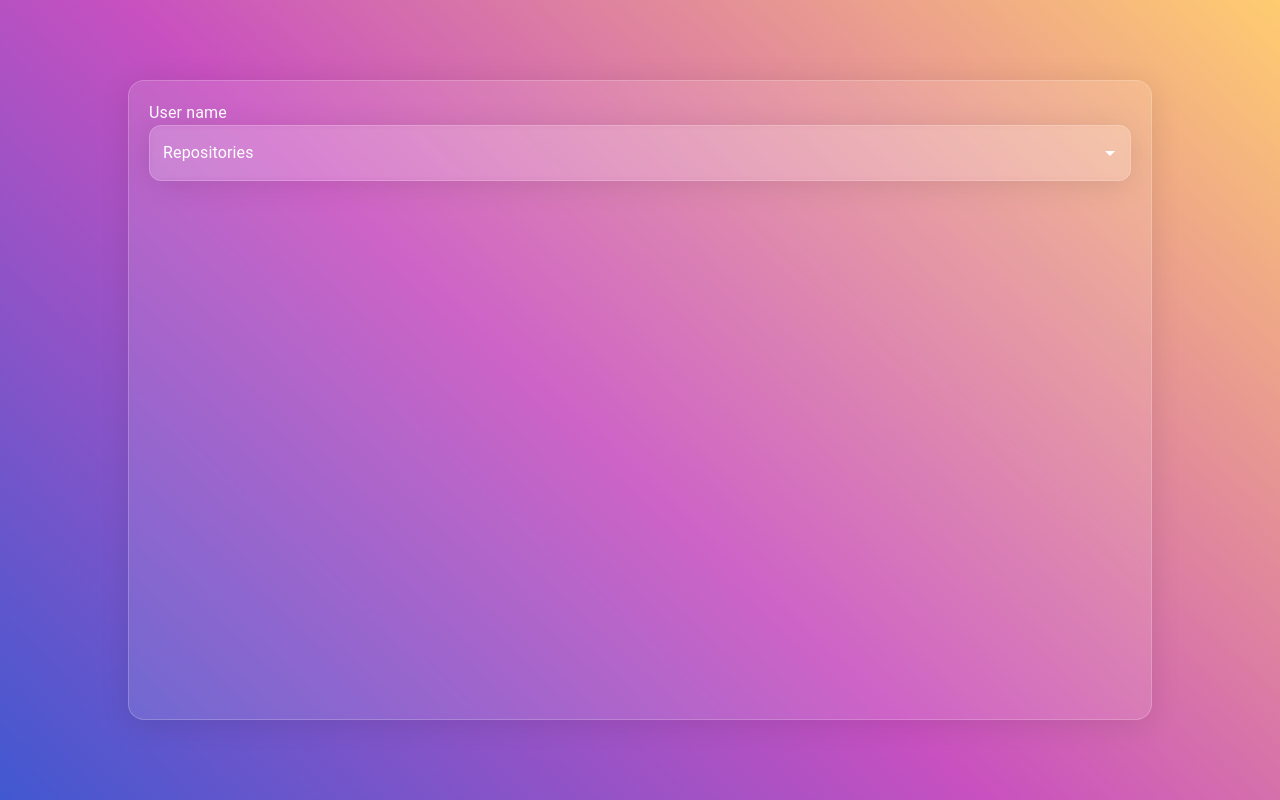
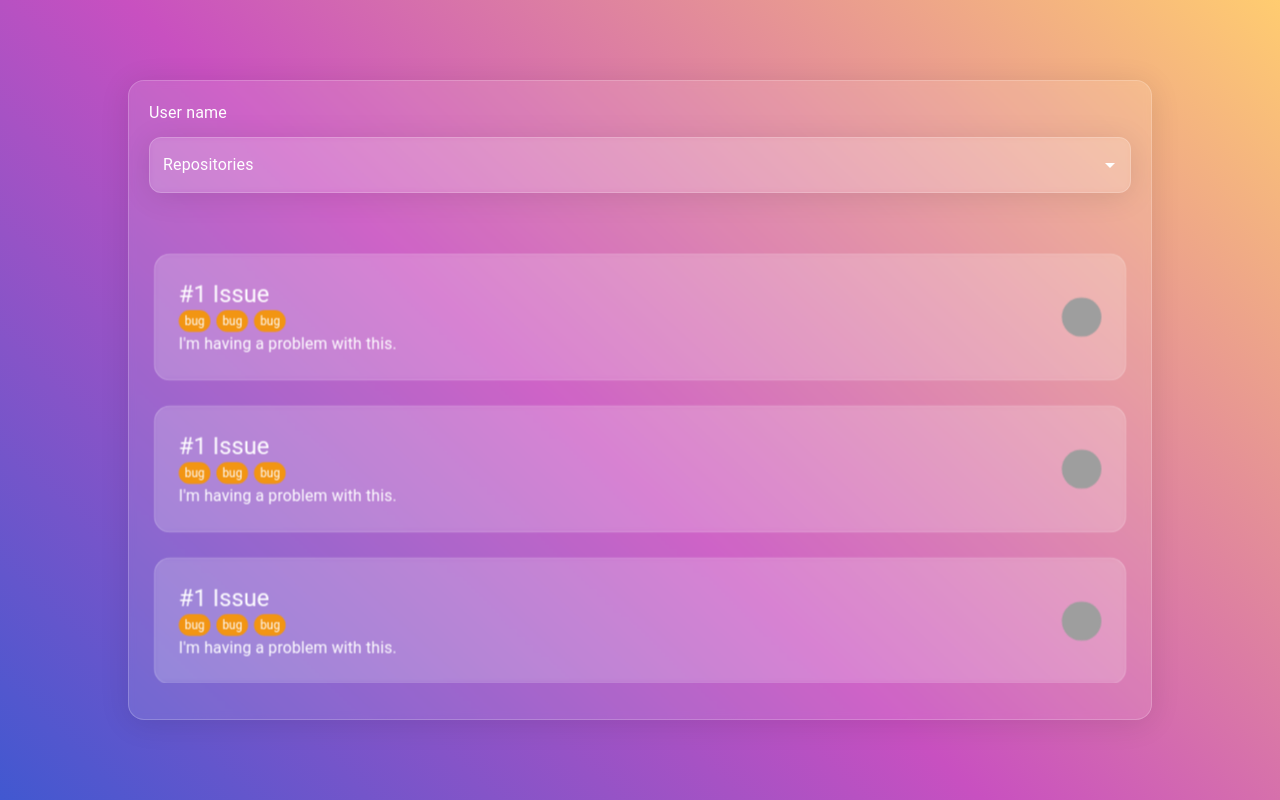
Before and after one commit to byungmin12/public_issuer, a React (Create React App) app: page / in a window 1280 px wide. Built offline with nearby package versions, Linux system fonts and the light colour scheme; grey boxes are pictures that could not be loaded.

Commit message:
#5 mock ui
issue 관련 mock ui 구현

```diff
--- /dev/null
+++ b/src/components/Chip.tsx
@@ -0,0 +1,24 @@
+import React from 'react'
+import { Box, styled } from '@mui/material'
+
+interface IChip {
+  color:string;
+  text:string
+}
+
+const Wrapper = styled(Box)<{backgroundColor: string}>`
+  padding: 3px 6px;
+  background-color: ${({backgroundColor})=>backgroundColor};
+  border-radius: 12px;
+  font-size: 12px;
+`
+
+function Chip({text,color}:IChip) {
+  return (
+    <Wrapper  backgroundColor={`#${color}`} component="span">
+      {text}
+    </Wrapper>
+  )
+}
+
+export default Chip
--- /dev/null
+++ b/src/components/IssueCard.tsx
@@ -0,0 +1,53 @@
+import React from 'react'
+import { Avatar, Box, styled, Typography } from '@mui/material'
+import Chip from './Chip'
+import Glassmophograph from '../styles/Glassmorphism'
+
+
+const Wrapper = styled(Glassmophograph)`
+  height: 25%;
+  margin-bottom: 24px;
+  padding: 24px;
+  box-shadow: 0 4px 30px rgb(0 0 0 / 0%);
+
+  display: flex;
+  justify-content: space-between;
+  align-items: center;
+
+  cursor: pointer;
+  scale: 0.99;
+  transition-duration: 0.5s;
+
+
+  &:hover {
+    scale: 1;
+  }
+`
+
+const Chips = styled(Box)`
+  display: flex;
+  gap:6px;
+`
+
+function IssueCard() {
+  return (
+    <Wrapper>
+      <Box>
+        <Typography variant="h5" >
+          #1 Issue
+          <Chips>
+            {
+              [1,2,3].map((n)=><Chip text="bug" color="f29513" key={n} />)
+            }
+          </Chips>
+        </Typography>
+        <Typography variant="body1">
+          I&apos;m having a problem with this.
+        </Typography>
+      </Box>
+        <Avatar alt="Remy Sharp" src="https://avatars.githubusercontent.com/u/79984280" />
+    </Wrapper>
+  )
+}
+
+export default IssueCard
--- /dev/null
+++ b/src/components/Issues.tsx
@@ -0,0 +1,192 @@
+import React from 'react'
+import { styled } from '@mui/material'
+import IssueCard from './IssueCard'
+
+const Wrapper = styled('ul')`
+  height: inherit;
+  padding: 0;
+  list-style: none;
+  overflow-x: auto;
+
+  &::-webkit-scrollbar {
+    display: none;
+  }
+`
+
+//
+// {
+//   "id": 1,
+//   "node_id": "MDU6SXNzdWUx",
+//   "url": "https://api.github.com/repos/octocat/Hello-World/issues/1347",
+//   "repository_url": "https://api.github.com/repos/octocat/Hello-World",
+//   "labels_url": "https://api.github.com/repos/octocat/Hello-World/issues/1347/labels{/name}",
+//   "comments_url": "https://api.github.com/repos/octocat/Hello-World/issues/1347/comments",
+//   "events_url": "https://api.github.com/repos/octocat/Hello-World/issues/1347/events",
+//   "html_url": "https://github.com/octocat/Hello-World/issues/1347",
+//   "number": 1347,
+//   "state": "open",
+//   "title": "Found a bug",
+//   "body": "I'm having a problem with this.",
+//   "user": {
+//   "login": "octocat",
+//     "id": 1,
+//     "node_id": "MDQ6VXNlcjE=",
+//     "avatar_url": "https://github.com/images/error/octocat_happy.gif",
+//     "gravatar_id": "",
+//     "url": "https://api.github.com/users/octocat",
+//     "html_url": "https://github.com/octocat",
+//     "followers_url": "https://api.github.com/users/octocat/followers",
+//     "following_url": "https://api.github.com/users/octocat/following{/other_user}",
+//     "gists_url": "https://api.github.com/users/octocat/gists{/gist_id}",
+//     "starred_url": "https://api.github.com/users/octocat/starred{/owner}{/repo}",
+//     "subscriptions_url": "https://api.github.com/users/octocat/subscriptions",
+//     "organizations_url": "https://api.github.com/users/octocat/orgs",
+//     "repos_url": "https://api.github.com/users/octocat/repos",
+//     "events_url": "https://api.github.com/users/octocat/events{/privacy}",
+//     "received_events_url": "https://api.github.com/users/octocat/received_events",
+//     "type": "User",
+//     "site_admin": false
+// },
+//   "labels": [
+//   {
+//     "id": 208045946,
+//     "node_id": "MDU6TGFiZWwyMDgwNDU5NDY=",
+//     "url": "https://api.github.com/repos/octocat/Hello-World/labels/bug",
+//     "name": "bug",
+//     "description": "Something isn't working",
+//     "color": "f29513",
+//     "default": true
+//   }
+// ],
+//   "assignee": {
+//   "login": "octocat",
+//     "id": 1,
+//     "node_id": "MDQ6VXNlcjE=",
+//     "avatar_url": "https://github.com/images/error/octocat_happy.gif",
+//     "gravatar_id": "",
+//     "url": "https://api.github.com/users/octocat",
+//     "html_url": "https://github.com/octocat",
+//     "followers_url": "https://api.github.com/users/octocat/followers",
+//     "following_url": "https://api.github.com/users/octocat/following{/other_user}",
+//     "gists_url": "https://api.github.com/users/octocat/gists{/gist_id}",
+//     "starred_url": "https://api.github.com/users/octocat/starred{/owner}{/repo}",
+//     "subscriptions_url": "https://api.github.com/users/octocat/subscriptions",
+//     "organizations_url": "https://api.github.com/users/octocat/orgs",
+//     "repos_url": "https://api.github.com/users/octocat/repos",
+//     "events_url": "https://api.github.com/users/octocat/events{/privacy}",
+//     "received_events_url": "https://api.github.com/users/octocat/received_events",
+//     "type": "User",
+//     "site_admin": false
+// },
+//   "assignees": [
+//   {
+//     "login": "octocat",
+//     "id": 1,
+//     "node_id": "MDQ6VXNlcjE=",
+//     "avatar_url": "https://github.com/images/error/octocat_happy.gif",
+//     "gravatar_id": "",
+//     "url": "https://api.github.com/users/octocat",
+//     "html_url": "https://github.com/octocat",
+//     "followers_url": "https://api.github.com/users/octocat/followers",
+//     "following_url": "https://api.github.com/users/octocat/following{/other_user}",
+//     "gists_url": "https://api.github.com/users/octocat/gists{/gist_id}",
+//     "starred_url": "https://api.github.com/users/octocat/starred{/owner}{/repo}",
+//     "subscriptions_url": "https://api.github.com/users/octocat/subscriptions",
+//     "organizations_url": "https://api.github.com/users/octocat/orgs",
+//     "repos_url": "https://api.github.com/users/octocat/repos",
+//     "events_url": "https://api.github.com/users/octocat/events{/privacy}",
+//     "received_events_url": "https://api.github.com/users/octocat/received_events",
+//     "type": "User",
+//     "site_admin": false
+//   }
+// ],
+//   "milestone": {
+//   "url": "https://api.github.com/repos/octocat/Hello-World/milestones/1",
+//     "html_url": "https://github.com/octocat/Hello-World/milestones/v1.0",
+//     "labels_url": "https://api.github.com/repos/octocat/Hello-World/milestones/1/labels",
+//     "id": 1002604,
+//     "node_id": "MDk6TWlsZXN0b25lMTAwMjYwNA==",
+//     "number": 1,
+//     "state": "open",
+//     "title": "v1.0",
+//     "description": "Tracking milestone for version 1.0",
+//     "creator": {
+//     "login": "octocat",
+//       "id": 1,
+//       "node_id": "MDQ6VXNlcjE=",
+//       "avatar_url": "https://github.com/images/error/octocat_happy.gif",
+//       "gravatar_id": "",
+//       "url": "https://api.github.com/users/octocat",
+//       "html_url": "https://github.com/octocat",
+//       "followers_url": "https://api.github.com/users/octocat/followers",
+//       "following_url": "https://api.github.com/users/octocat/following{/other_user}",
+//       "gists_url": "https://api.github.com/users/octocat/gists{/gist_id}",
+//       "starred_url": "https://api.github.com/users/octocat/starred{/owner}{/repo}",
+//       "subscriptions_url": "https://api.github.com/users/octocat/subscriptions",
+//       "organizations_url": "https://api.github.com/users/octocat/orgs",
+//       "repos_url": "https://api.github.com/users/octocat/repos",
+//       "events_url": "https://api.github.com/users/octocat/events{/privacy}",
+//       "received_events_url": "https://api.github.com/users/octocat/received_events",
+//       "type": "User",
+//       "site_admin": false
+//   },
+//   "open_issues": 4,
+//     "closed_issues": 8,
+//     "created_at": "2011-04-10T20:09:31Z",
+//     "updated_at": "2014-03-03T18:58:10Z",
+//     "closed_at": "2013-02-12T13:22:01Z",
+//     "due_on": "2012-10-09T23:39:01Z"
+// },
+//   "locked": true,
+//   "active_lock_reason": "too heated",
+//   "comments": 0,
+//   "pull_request": {
+//   "url": "https://api.github.com/repos/octocat/Hello-World/pulls/1347",
+//     "html_url": "https://github.com/octocat/Hello-World/pull/1347",
+//     "diff_url": "https://github.com/octocat/Hello-World/pull/1347.diff",
+//     "patch_url": "https://github.com/octocat/Hello-World/pull/1347.patch"
+// },
+//   "closed_at": null,
+//   "created_at": "2011-04-22T13:33:48Z",
+//   "updated_at": "2011-04-22T13:33:48Z",
+//   "closed_by": {
+//   "login": "octocat",
+//     "id": 1,
+//     "node_id": "MDQ6VXNlcjE=",
+//     "avatar_url": "https://github.com/images/error/octocat_happy.gif",
+//     "gravatar_id": "",
+//     "url": "https://api.github.com/users/octocat",
+//     "html_url": "https://github.com/octocat",
+//     "followers_url": "https://api.github.com/users/octocat/followers",
+//     "following_url": "https://api.github.com/users/octocat/following{/other_user}",
+//     "gists_url": "https://api.github.com/users/octocat/gists{/gist_id}",
+//     "starred_url": "https://api.github.com/users/octocat/starred{/owner}{/repo}",
+//     "subscriptions_url": "https://api.github.com/users/octocat/subscriptions",
+//     "organizations_url": "https://api.github.com/users/octocat/orgs",
+//     "repos_url": "https://api.github.com/users/octocat/repos",
+//     "events_url": "https://api.github.com/users/octocat/events{/privacy}",
+//     "received_events_url": "https://api.github.com/users/octocat/received_events",
+//     "type": "User",
+//     "site_admin": false
+// },
+//   "author_association": "COLLABORATOR",
+//   "state_reason": "completed"
+// }
+
+
+function Issues() {
+  return (
+    <Wrapper>
+      <li><IssueCard /></li>
+      <li><IssueCard /></li>
+      <li><IssueCard /></li>
+      <li><IssueCard /></li>
+      <li><IssueCard /></li>
+      <li><IssueCard /></li>
+      <li><IssueCard /></li>
+      <li><IssueCard /></li>
+    </Wrapper>
+  )
+}
+
+export default Issues
--- a/src/containers/Issuer.tsx
+++ b/src/containers/Issuer.tsx
@@ -3,6 +3,7 @@ import { Box, styled, Typography } from '@mui/material'
 import Glassmophograph from '../styles/Glassmorphism'
 import Autocomplete from '../components/Autocomplete'
 import Repositories from '../components/Repositories'
+import Issues from '../components/Issues'
 
 const Wrapper = styled(Box)`
   width: 100vw;
@@ -19,7 +20,11 @@ const StyledGlassmophograph = styled(Glassmophograph)`
   padding: 20px;
   width: 80%;
   height: 80%;
+  display: flex;
+  flex-direction: column;
+  gap:12px;
 `
+
 
 
 function Issuer() {
@@ -31,6 +36,7 @@ function Issuer() {
           <Autocomplete />
           <Repositories />
         </Box>
+        <Issues />
       </StyledGlassmophograph>
     </Wrapper>
   )
```
